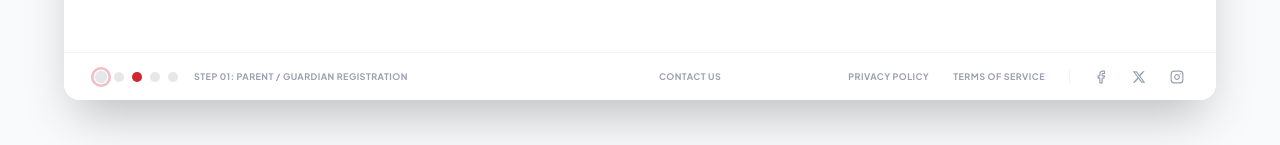
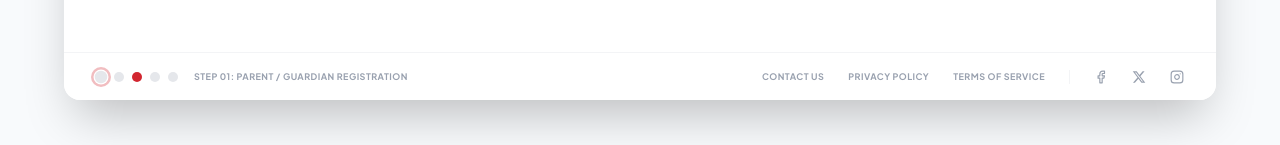
Before and after one commit to tsoanelomodise-arch/soccerlegends, a React (Vite) app: page / in a window 1280 px wide. Shown: the part 4018-4163 px from the top of the page. Built offline with nearby package versions, Linux system fonts and the light colour scheme.

Commit message:
refactor: reorder navigation links in footer
Move Contact Us link after the test data button to maintain consistent UI flow.

```diff
--- a/src/App.tsx
+++ b/src/App.tsx
@@ -1999,7 +1999,6 @@ export default function App() {
 
           <div className="flex items-center space-x-6">
             <div className="hidden md:flex items-center space-x-6 text-[9px] uppercase font-bold text-gray-400 tracking-wider">
-              <a href="mailto:info@legendsacademy.co.za" className="hover:text-brand-red transition-colors">Contact Us</a>
               <button
                 type="button"
                 onClick={handleLoadTestData}
@@ -2008,6 +2007,7 @@ export default function App() {
               >
                 Load Test Data
               </button>
+              <a href="mailto:info@legendsacademy.co.za" className="hover:text-brand-red transition-colors">Contact Us</a>
               <a href="#privacy" className="hover:text-brand-red transition-colors">Privacy Policy</a>
               <a href="#terms" className="hover:text-brand-red transition-colors">Terms of Service</a>
             </div>
```
